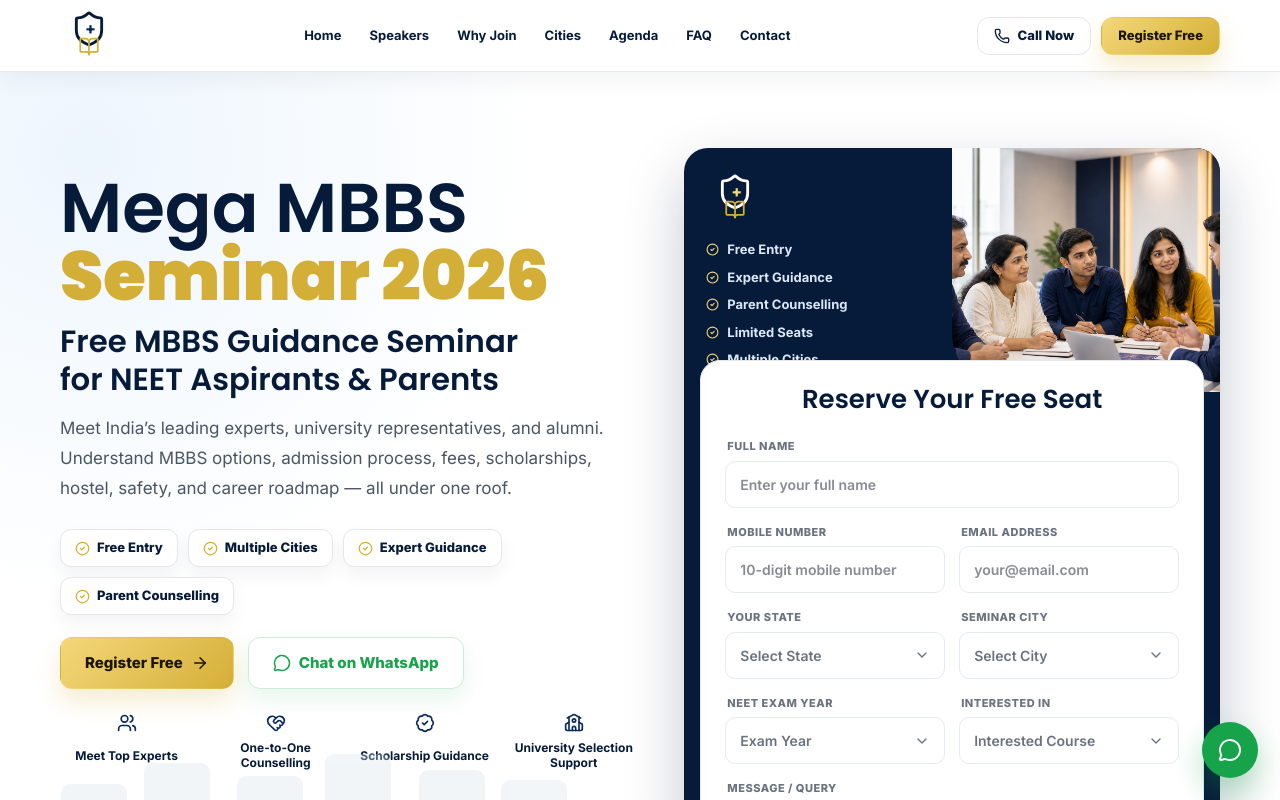
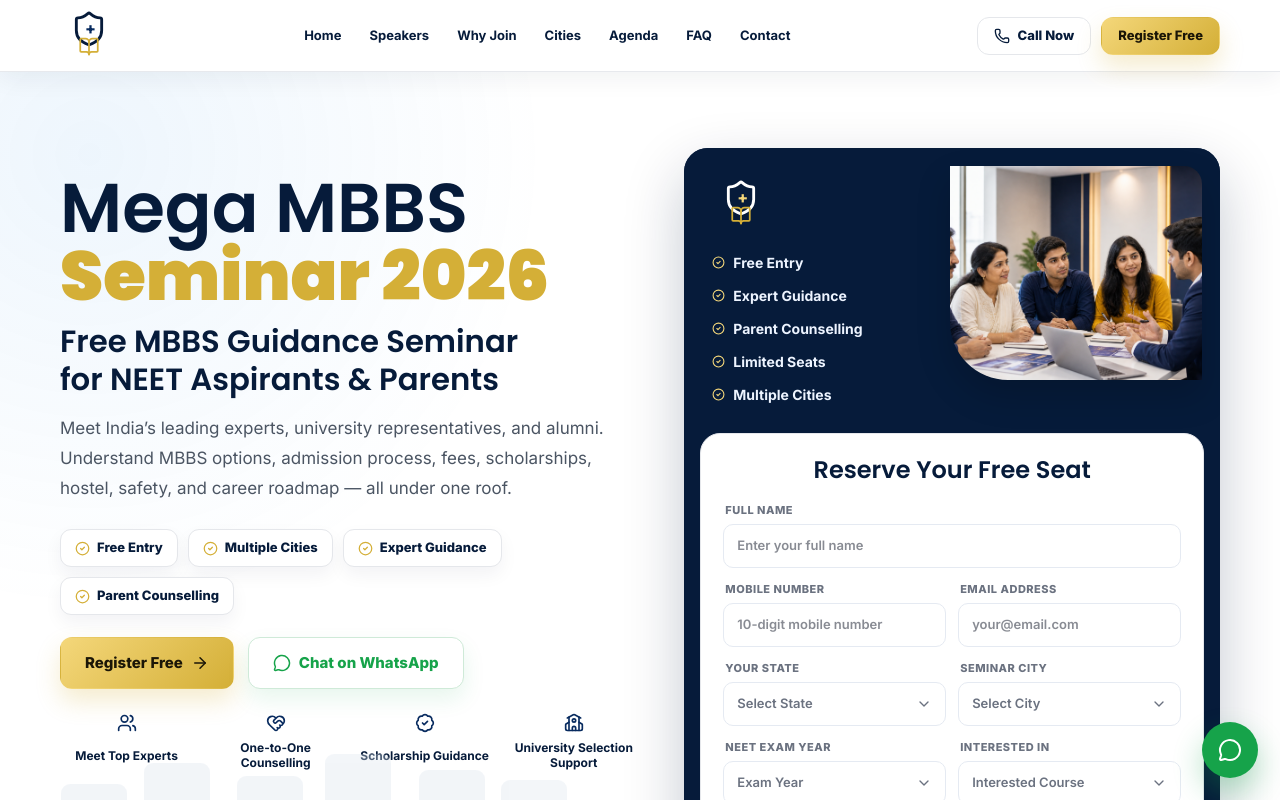
Before and after one commit to megambbs26/seminal-mbbs, a React (Vite) app: page / in a window 1280 px wide. Shown: the top 800 px of the page. Built offline with nearby package versions, Linux system fonts and the light colour scheme.

Commit message:
chore: update environment configuration and sync build assets (secret excluded)

```diff
--- a/src/index.css
+++ b/src/index.css
@@ -363,9 +363,10 @@ img {
 
 .form-card-top {
   position: relative;
-  min-height: 208px;
-  padding: 22px;
+  min-height: 250px;
+  padding: 28px;
   overflow: hidden;
+  background: var(--deep-navy);
 }
 
 .form-card-top > .emblem {
@@ -376,11 +377,11 @@ img {
   position: relative;
   z-index: 2;
   display: grid;
-  gap: 8px;
-  width: 46%;
-  margin-top: 12px;
-  color: #dce7f5;
-  font-size: 13px;
+  gap: 12px;
+  width: 43%;
+  margin-top: 18px;
+  color: #edf4ff;
+  font-size: 14px;
   font-weight: 700;
 }
 
@@ -396,11 +397,11 @@ img {
 
 .gold-arc {
   position: absolute;
-  top: -72px;
-  right: -80px;
-  width: 292px;
-  height: 292px;
-  border: 18px solid var(--gold);
+  top: -58px;
+  right: -62px;
+  width: 248px;
+  height: 248px;
+  border: 15px solid var(--gold);
   border-left-color: transparent;
   border-bottom-color: transparent;
   border-radius: 999px;
@@ -409,49 +410,51 @@ img {
 
 .form-card-top img {
   position: absolute;
-  right: 0;
-  top: 0;
-  width: 50%;
-  height: 100%;
+  right: 18px;
+  top: 18px;
+  width: 47%;
+  height: 214px;
   object-fit: cover;
-  border-radius: 0 24px 0 60px;
+  object-position: 64% center;
+  border-radius: 0 18px 0 58px;
   z-index: 1;
+  box-shadow: 0 16px 34px rgba(0, 0, 0, 0.18);
 }
 
 .registration-form {
   background: var(--white);
   border: 1px solid var(--border);
   border-radius: 22px;
-  padding: 30px;
+  padding: 24px;
   box-shadow: var(--shadow);
 }
 
 .registration-form-dark {
-  margin: -32px 16px 16px;
+  margin: 0 16px 16px;
   position: relative;
   z-index: 4;
   border-radius: 20px;
-  padding: 24px;
+  padding: 22px;
   box-shadow: none;
 }
 
 .form-heading {
   text-align: center;
-  margin-bottom: 24px;
+  margin-bottom: 18px;
 }
 
 .form-heading h3 {
   margin: 0;
   font-family: 'Poppins', sans-serif;
   color: var(--deep-navy);
-  font-size: 26px;
+  font-size: 24px;
   line-height: 1.15;
 }
 
 .form-grid {
   display: grid;
   grid-template-columns: repeat(2, minmax(0, 1fr));
-  gap: 16px 14px;
+  gap: 13px 12px;
 }
 
 .form-field {
@@ -480,8 +483,8 @@ img {
   background: #fff;
   color: var(--text);
   outline: none;
-  padding: 12px 14px;
-  font-size: 14px;
+  padding: 11px 13px;
+  font-size: 13px;
   font-weight: 600;
   transition: all 0.2s ease;
 }
@@ -504,11 +507,11 @@ img {
   display: flex;
   align-items: center;
   justify-content: space-between;
-  padding: 12px 14px;
+  padding: 11px 13px;
   background: #fff;
   border: 1.5px solid #e5eaf2;
   border-radius: 10px;
-  font-size: 14px;
+  font-size: 13px;
   font-weight: 600;
   color: var(--muted);
   transition: all 0.2s ease;
@@ -609,8 +612,8 @@ img {
 .form-submit {
   width: 100%;
   margin-top: 10px;
-  min-height: 52px;
-  font-size: 16px;
+  min-height: 48px;
+  font-size: 15px;
 }
 
 .form-note {
@@ -1775,7 +1778,7 @@ img {
   }
 
   .form-card-top {
-    min-height: 170px;
+    min-height: 190px;
     padding: 18px;
   }
 
@@ -1791,8 +1794,8 @@ img {
   }
 
   .form-card-top img {
-    width: 49%;
-    height: 142px;
+    width: 48%;
+    height: 154px;
     right: 12px;
     top: 14px;
     border-radius: 0 15px 0 42px;
@@ -1807,7 +1810,7 @@ img {
   }
 
   .registration-form-dark {
-    margin: -22px 10px 10px;
+    margin: 0 10px 10px;
     padding: 16px;
   }
 
```
Also changed, not shown: 10 other files (tests, documents, lock files or other folders).
